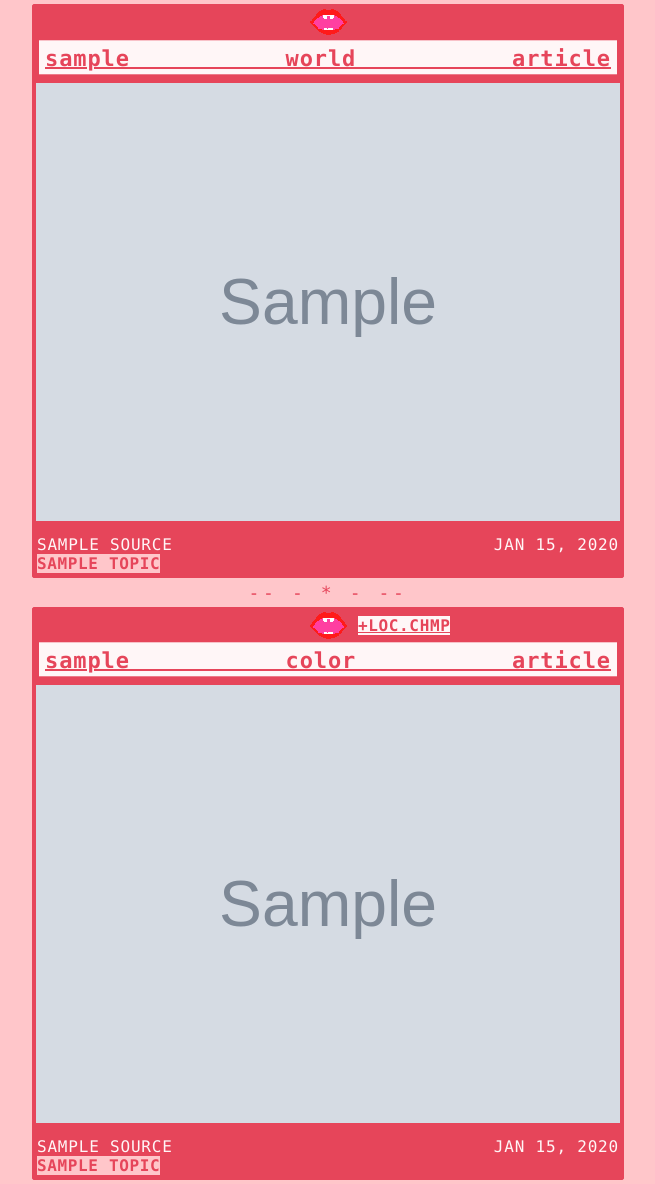
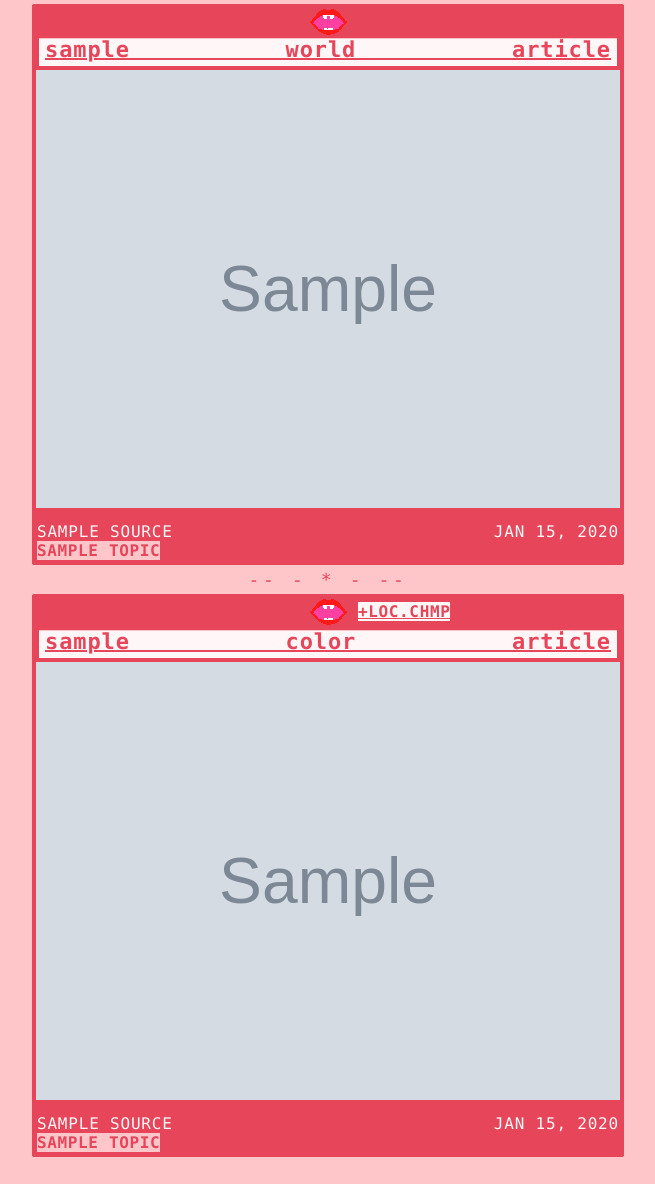
Before and after one commit to botica/newschomp, a Django app: template newschomp/chomp/templates/chomp/home.html in a window 1280 px wide. Shown: the whole page, without its empty margins (312-967 px from the left). After the commit the page ends 1157 px from the top, so only its background shows below. Run offline with Django 5.2, Linux system fonts and the light colour scheme; the template is opened without the code that fills it: most values are stand-ins (such as "Sample title", 1, 10 or a date in 2020); grey boxes marked "Sample" are stand-in pictures; data that the repository does not hold is empty.

Commit message:
still rehashing the front

```diff
--- a/newschomp/chomp/static/chomp/css/style.css
+++ b/newschomp/chomp/static/chomp/css/style.css
@@ -57,7 +57,7 @@ body {
     display: flex;
     justify-content: center;
     align-items: center;
-    margin: 4px auto -2px;
+    margin: 0;
 }
 
 /* Refresh Button */
@@ -74,7 +74,7 @@ body {
 }
 
 .button-row .refresh-btn {
-    margin: 0;
+    margin: 4px auto 2px;
 }
 
 /* Local Chomp Button */
@@ -115,9 +115,9 @@ body {
 .article-title {
     font-size: 22px;
     font-weight: 600;
-    line-height: 1.2;
-    margin: 2px 6px;
-    padding: 0;
+    line-height: 1;
+    margin: 0px 6px;
+    padding-bottom: 4px;
     text-transform: lowercase;
     letter-spacing: 0.04em;
 }
@@ -131,7 +131,7 @@ body {
     text-align: justify;
     text-align-last: justify;
     overflow-wrap: break-word;
-    line-height: 2;
+    line-height: 1.4;
     background: repeating-linear-gradient(
         to bottom,
         var(--cream-light) 0,
--- a/newschomp/chomp/utils.py
+++ b/newschomp/chomp/utils.py
@@ -49,11 +49,11 @@ Include details.
 KEEP LINES TINY.
 Express the main idea.
 Cut filler. Be objective. Make it MINIMAL.
-Finally, provide a unique, 4 word title.
+Finally, provide a unique title that is EXACTLY 4 words.
 Present the news as an original source. Do not reference 'the article' explicitly.
 
 Output format:
-TITLE: <4 word title>
+TITLE: <exactly 4 words>
 <summary line 1>
 <summary line 2>
 <summary line 3>"""
```
